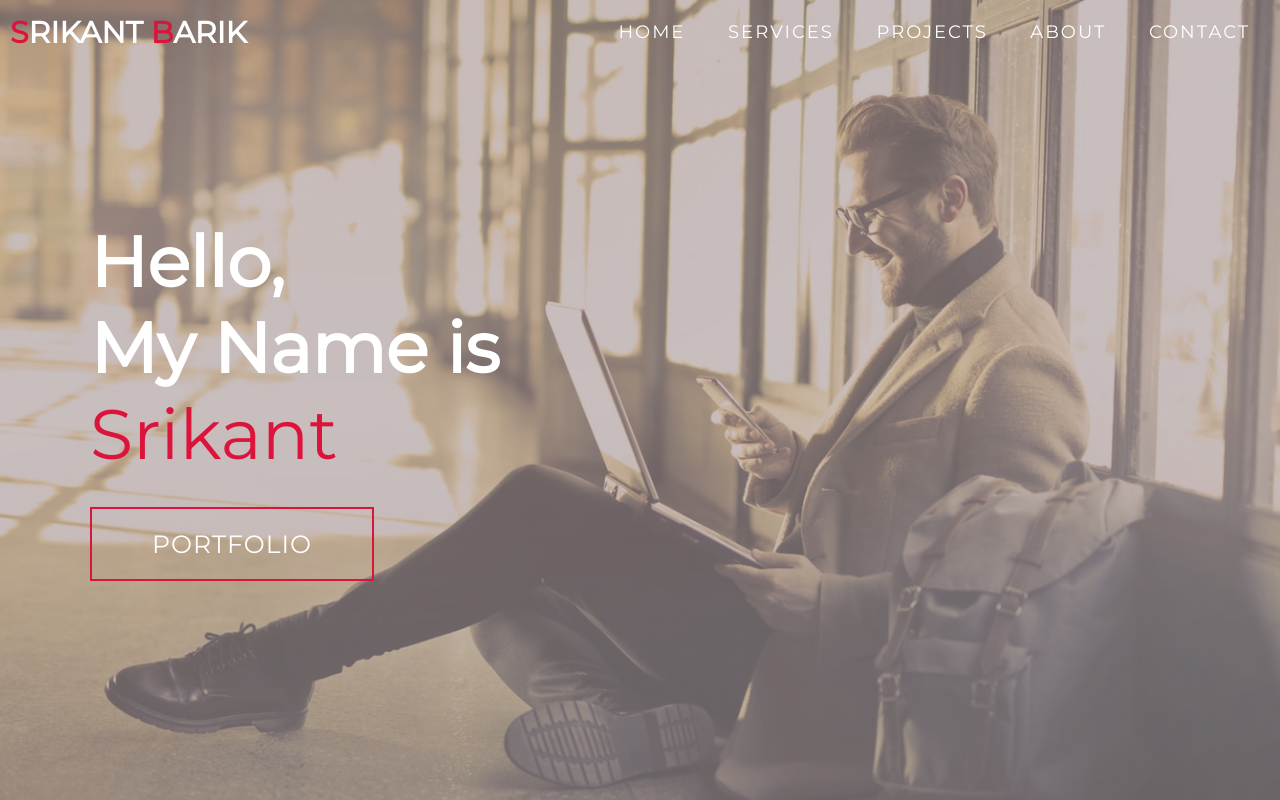
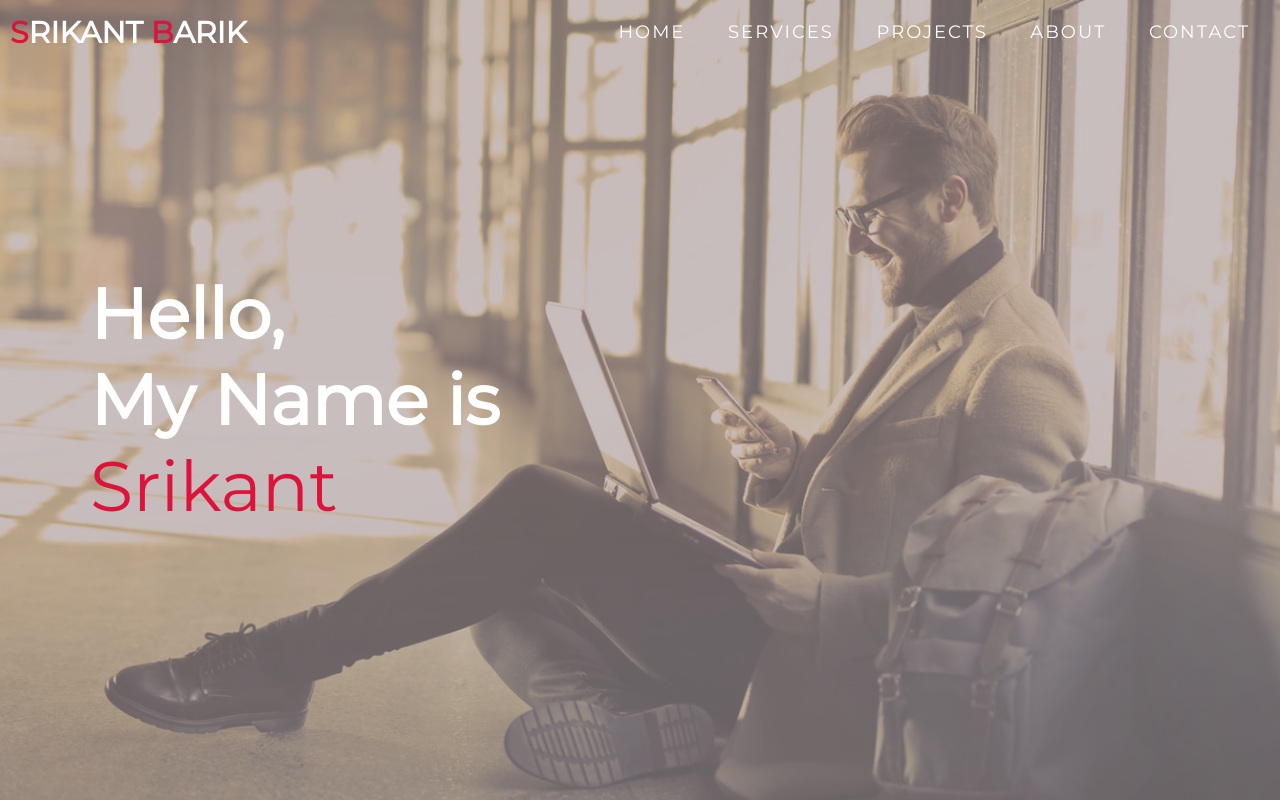
Before and after one commit to Srikant2024/srikantbarik.github.io, a plain HTML site: page index.html in a window 1280 px wide. Shown: the top 800 px of the page. Drawn offline with Linux system fonts and the light colour scheme.

Commit message:
Update index.html

```diff
--- a/index.html
+++ b/index.html
@@ -43,7 +43,7 @@
         <h1>Hello, <span></span></h1>
         <h1>My Name is <span></span></h1>
         <h1>Srikant <span></span></h1>
-        <a href="#projects" type="button" class="cta">Portfolio</a>
+        <!--<a href="#projects" type="button" class="cta">Portfolio</a>-->
       </div>
     </div>
   </section>
```
